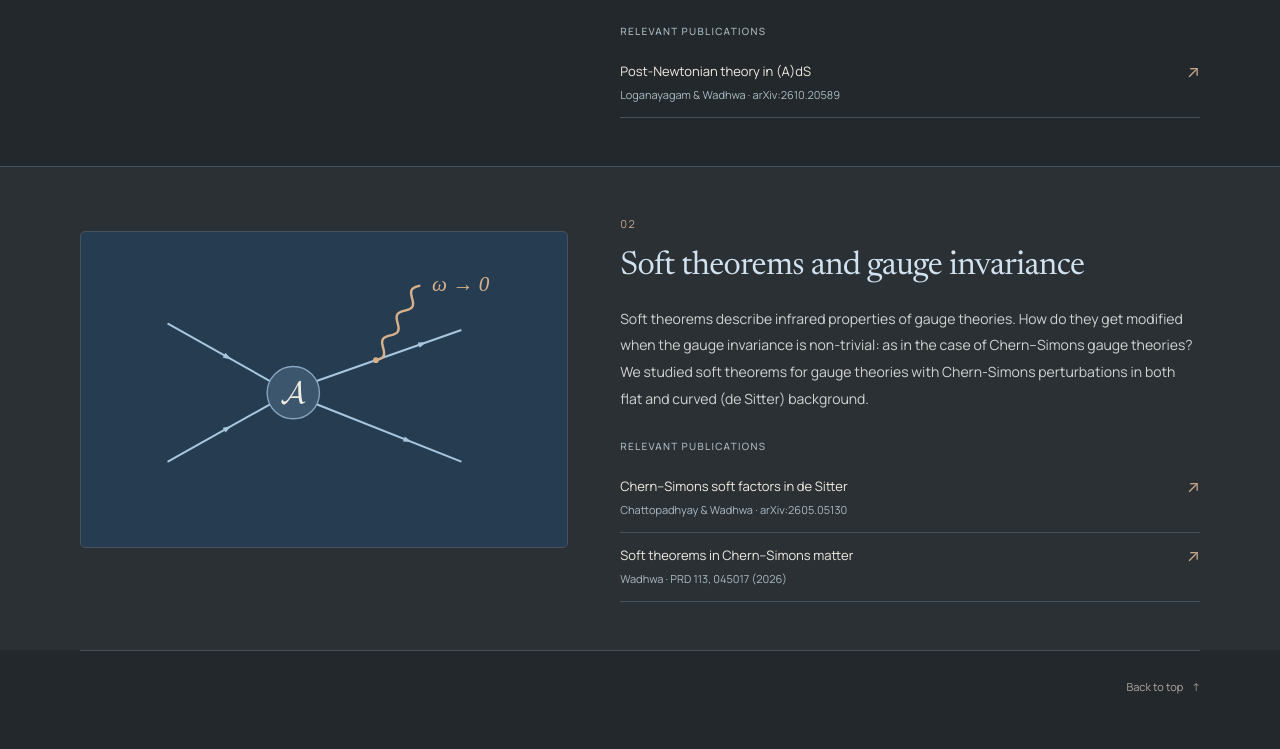
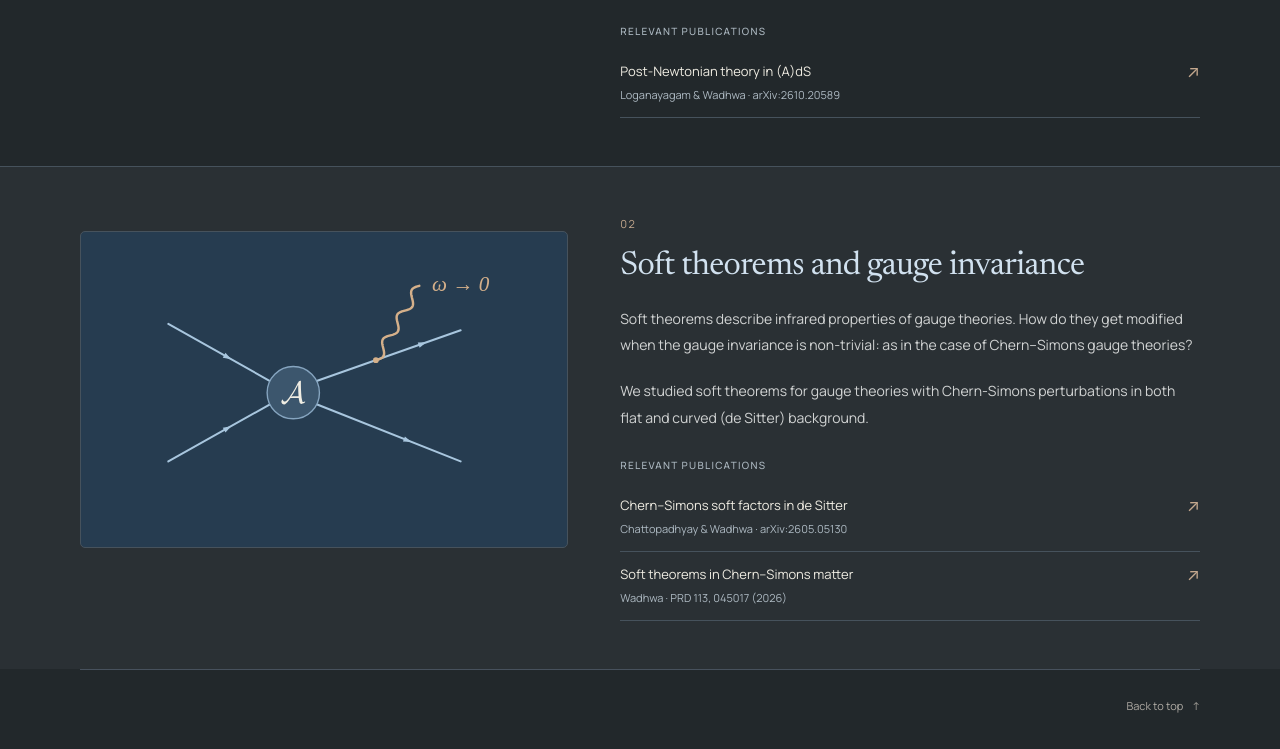
Before and after one commit to aviwadhwa/aviwadhwa.github.io, a plain HTML site: page research.html in a window 1280 px wide. Shown: the part 755-1504 px from the top of the page. Drawn offline with Linux system fonts and the light colour scheme.

Commit message:
Refactor paragraph on soft theorems
Split the paragraph about soft theorems into two for clarity.

```diff
--- a/research.html
+++ b/research.html
@@ -55,7 +55,8 @@
       <figure class="research-figure"><img src="soft-limit.svg?v=charcoal-crossfade-7" alt="A scattering amplitude with soft gauge-boson emission, with frequency tending to zero." width="440" height="260" decoding="async"></figure>
       <div class="research-copy"><span class="research-number" aria-hidden="true">02</span>
         <h2 id="topic-2">Soft theorems and gauge invariance</h2>
-        <p>Soft theorems describe infrared properties of gauge theories. How do they get modified when the gauge invariance is non-trivial: as in the case of Chern–Simons gauge theories? We studied soft theorems for gauge theories with Chern-Simons perturbations in both flat and curved (de Sitter) background.</p>
+        <p>Soft theorems describe infrared properties of gauge theories. How do they get modified when the gauge invariance is non-trivial: as in the case of Chern–Simons gauge theories?</p>
+        <p>We studied soft theorems for gauge theories with Chern-Simons perturbations in both flat and curved (de Sitter) background.</p>
         <h3 class="publication-label" id="soft-publications">Relevant publications</h3>
           <ul class="publications" role="list" aria-labelledby="soft-publications">
             <li>
```
